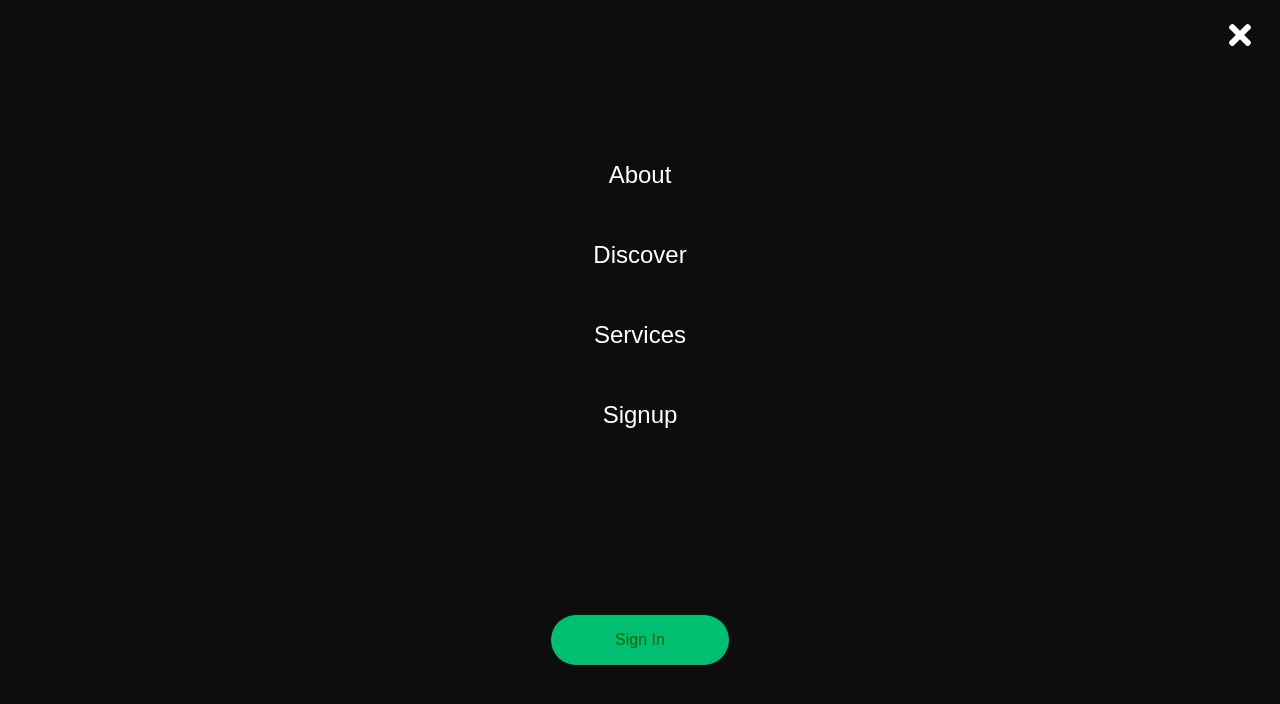
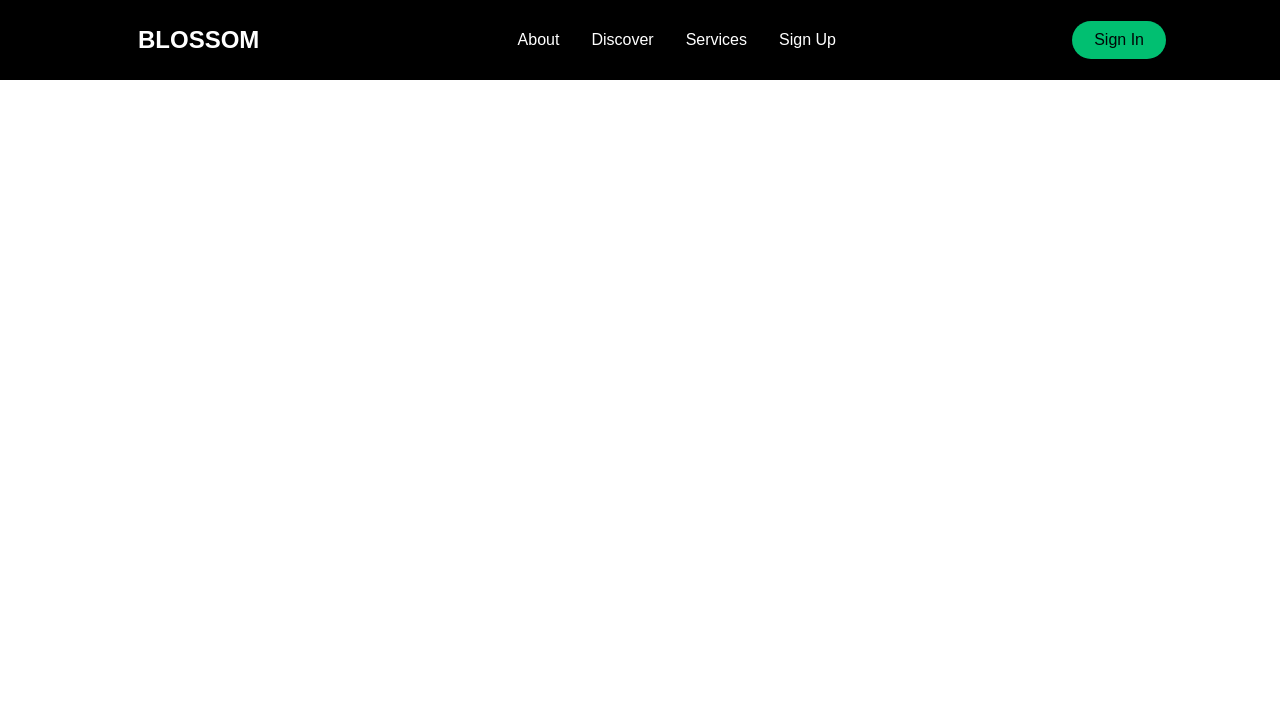
Before and after one commit to travinh/ReactJS_project, a React (Create React App) app in the folder react-nails-app/: page / in a window 1280 px wide. Shown: the top 704 px of the page. Built offline with nearby package versions, Linux system fonts and the light colour scheme.

Commit message:
create homepage and move component to homepage

```diff
--- a/react-nails-app/src/App.js
+++ b/react-nails-app/src/App.js
@@ -1,16 +1,14 @@
 
 import './App.css';
 import React from 'react';
-import Navbar from './components/Navbar';
 import {BrowserRouter as Router} from 'react-router-dom'
-import Sidebar from './components/Sidebar';
+import Home from './pages'
 //if don't have index.js in Navbar, then specify the file after /Navbar
 
 function App() {
   return (
     <Router>
-      <Sidebar></Sidebar>
-       <Navbar></Navbar>
+      <Home/>
     </Router>
   );
 }
--- a/react-nails-app/src/components/Sidebar/SidebarElements.js
+++ b/react-nails-app/src/components/Sidebar/SidebarElements.js
@@ -14,9 +14,9 @@
     top: 0;
     left: 0;
     transition: 0.3 ease-in-out;
-    // opacity: ${({isOpen}) => (isOpen ? '100%' : '0')};
-    // top: ${({isOpen}) => (isOpen ? '0' : '-100')};
-    top: 0;
+    opacity: ${({isOpen}) => (isOpen ? '100%' : '0')};
+    top: ${({isOpen}) => (isOpen ? '0' : '-100')};
+
 
 `
 
--- /dev/null
+++ b/react-nails-app/src/pages/index.js
@@ -0,0 +1,14 @@
+import React from 'react'
+import Sidebar from '../components/Sidebar';
+import Navbar from '../components/Navbar';
+
+const Home = () => {
+    return (
+        <>
+            <Sidebar />
+            <Navbar />
+        </>
+    )
+}
+
+export default Home
```
